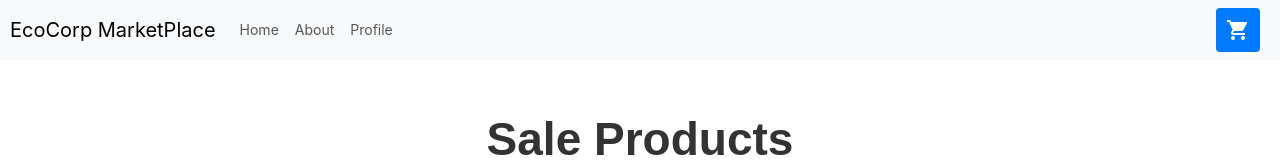
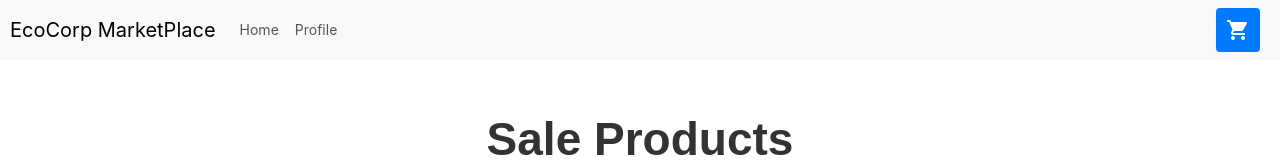
Before and after one commit to alina-t-872/EcoCorp-Marketplace-MVP, a React (Create React App) app in the folder ecocorp-fe/: page /EcoCorp-Marketplace-MVP/viewProducts in a window 1280 px wide. Shown: the top 160 px of the page. Built offline with nearby package versions, Linux system fonts and the light colour scheme.

Commit message:
Removed About page

```diff
--- a/ecocorp-fe/src/fragments/menu/Menu.js
+++ b/ecocorp-fe/src/fragments/menu/Menu.js
@@ -16,7 +16,7 @@ const Menu = () => {
         <Navbar.Collapse id="basic-navbar-nav">
           <Nav className="mr-auto">
             <Nav.Link href="/viewProducts">Home</Nav.Link>
-            <Nav.Link href={aboutUrl}>About</Nav.Link>
+            {/* <Nav.Link href={aboutUrl}>About</Nav.Link> */}
             {/* <Nav.Link href="#">Contact</Nav.Link> */}
             <Nav.Link href="/profile">Profile</Nav.Link>
           </Nav>
```
